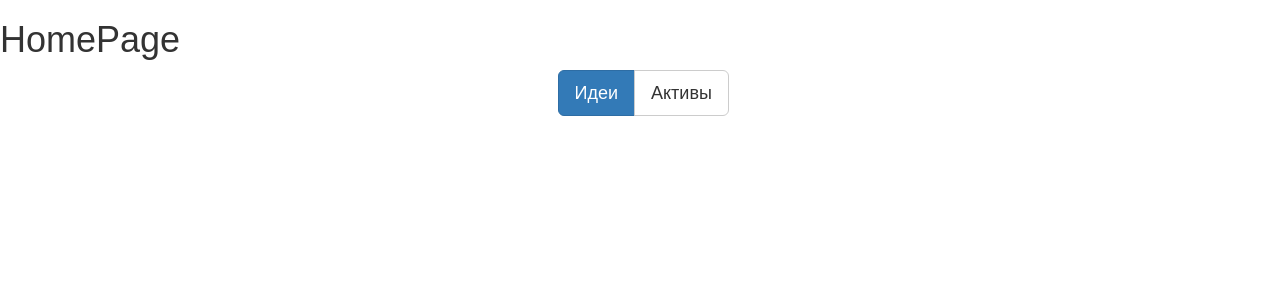
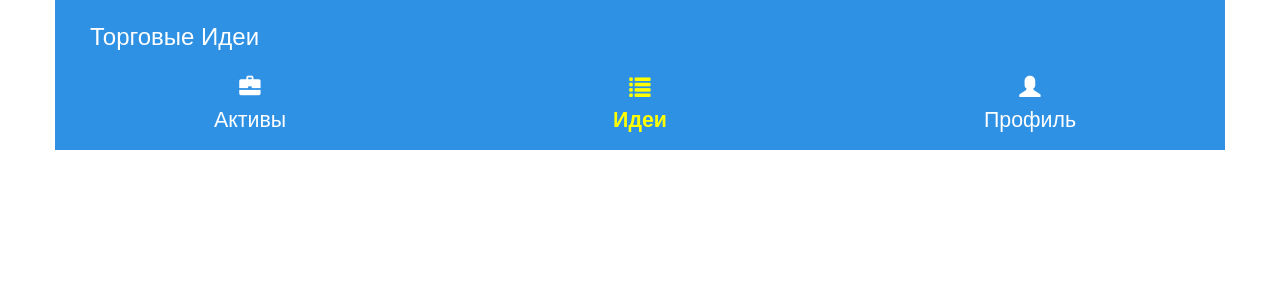
Before and after one commit to Tartorus/web_client, a React (Create React App) app: page / in a window 1280 px wide. Shown: the top 300 px of the page. Built offline with nearby package versions, Linux system fonts and the light colour scheme; no server answers.

Commit message:
Дописан переключатель активы-идеи-профиль.

```diff
--- a/package.json
+++ b/package.json
@@ -4,6 +4,7 @@
   "private": true,
   "proxy": "http://0.0.0.0:8080",
   "dependencies": {
+    "classnames": "^2.2.6",
     "history": "^4.7.2",
     "react": "^16.5.2",
     "react-dom": "^16.5.2",
--- a/src/App.css
+++ b/src/App.css
@@ -1,28 +1,27 @@
-.App {
-  text-align: center;
+.hp-header{
+    background-color: #2f91e4;
+    height: 150px;
+    color: white;
+
 }
 
-.App-logo {
-  animation: App-logo-spin infinite 20s linear;
-  height: 80px;
+.hp-header__title{
+    font-size: 18pt;
+    margin: 20px 0px 20px 20px;
 }
 
-.App-header {
-  background-color: #222;
-  height: 150px;
-  padding: 20px;
-  color: white;
+.hp-header__switcher{
+    text-align: center;
+    font-size: 16pt;
+    cursor: pointer;
+    margin: 0px 120px;
 }
 
-.App-title {
-  font-size: 1.5em;
+.switcher_selected{
+    color: yellow;
+    font-weight: bold;
 }
 
-.App-intro {
-  font-size: large;
+.content{
+
 }
-
-@keyframes App-logo-spin {
-  from { transform: rotate(0deg); }
-  to { transform: rotate(360deg); }
-}
--- a/src/components/home_page/HomePage.jsx
+++ b/src/components/home_page/HomePage.jsx
@@ -1,4 +1,5 @@
 import React from 'react';
+import classNames from 'classnames';
 import { connect } from 'react-redux';
 import { request, history } from '../../_helpers';
 import { loadAccounts } from './actions';
@@ -6,14 +7,21 @@ import { urlsConstants } from '../../_constants';
 import { Ideas } from './Ideas';
 
 const IDEAS = 'ideas';
-const ASSETS = 'assets'
+const ASSETS = 'assets';
+const PROFILE = 'profile';
+
+const headerTitle = {};
+headerTitle[IDEAS] = 'Торговые Идеи'
+headerTitle[ASSETS] = 'Мои активы'
+headerTitle[PROFILE] = 'Мой профиль'
+
 
 class HomePage extends React.Component {
     constructor(props){
         super(props);
         this.state = {
             curLink: IDEAS,
-
+            title: headerTitle[IDEAS],
         }
     }
 
@@ -33,27 +41,54 @@ class HomePage extends React.Component {
     }
 
     handleClick(curLink){
-        return e => { this.setState({curLink}) }
+        return e => {
+            console.log(headerTitle, curLink);
+            let title = headerTitle[curLink];
+            console.log(title);
+            this.setState({curLink: curLink, title: title})
+        }
+    }
+
+    switcherCss(link){
+        return classNames({
+            'hp-header__switcher': true,
+            'switcher_selected': this.state.curLink === link
+        })
     }
 
   render(){
       return(
           <div>
-        <h1>HomePage</h1>
-        <div className="container">
+            <div className='container'>
+                <div className='row hp-header'>
+                    <div className='container'>
+                        <div className='row hp-header__title'>{this.state.title}</div>
                         <div className='row'>
-                <div className='col-md-4 col-md-offset-5'>
-                    <div className="btn-group btn-group-lg" role="group">
-                            <button type="button" className={"btn btn-default " + (this.state.curLink === IDEAS ? 'btn-primary' : '')} onClick={this.handleClick(IDEAS)} >Идеи</button>
-                            <button type="button" className={"btn btn-default " + (this.state.curLink === ASSETS ? 'btn-primary' : '')} onClick={this.handleClick(ASSETS)}>Активы</button>
+                            <div className='col-md-4' onClick={this.handleClick(ASSETS)}>
+                                <div className={this.switcherCss(ASSETS)}>
+                                    <span className="glyphicon glyphicon-briefcase" aria-hidden="true"></span>
+                                    <p>Активы</p>
+                                </div>
+                             </div>
+                            <div className='col-md-4' onClick={this.handleClick(IDEAS)}>
+                                <div className={this.switcherCss(IDEAS)}>
+                                    <span className="glyphicon glyphicon-list" aria-hidden="true"></span>
+                                    <p>Идеи</p>
+                                </div>
+                            </div>
+                            <div className='col-md-4' onClick={this.handleClick(PROFILE)}>
+                                <div className={this.switcherCss(PROFILE)}>
+                                    <span className="glyphicon glyphicon-user" aria-hidden="true"></span>
+                                    <p>Профиль</p>
                                 </div>
                             </div>
                         </div>
                     </div>
-
+                </div>
+                <div className='row content'>
                 { this.state.curLink === IDEAS && <Ideas/> }
-        { this.state.curLink === ASSETS && <div>ASSETS</div> }
-
+                </div>
+            </div>
         </div>
     );
     }
```
Also changed, not shown: 1 other file (tests, documents, lock files or other folders). Lines whose indentation alone changed are shown as unchanged.
